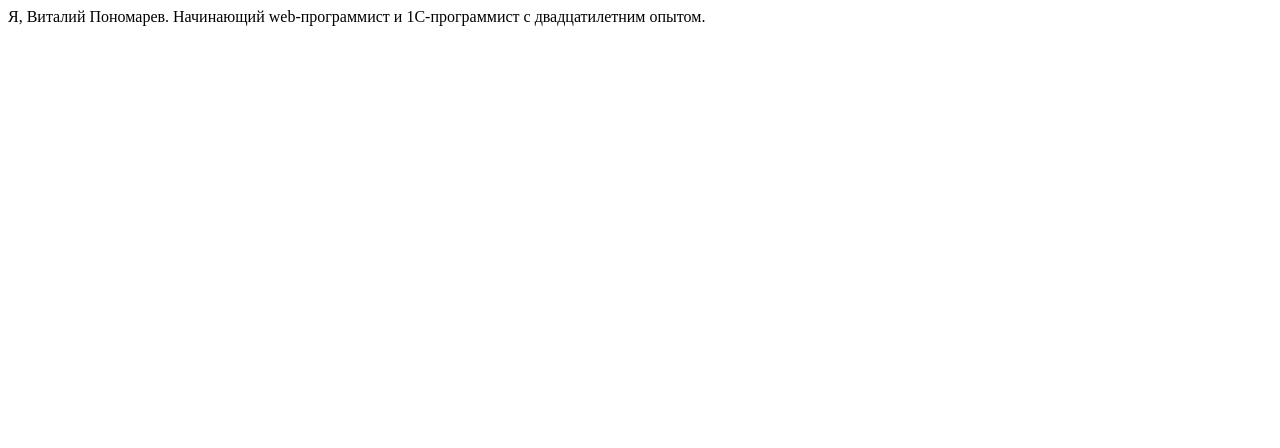
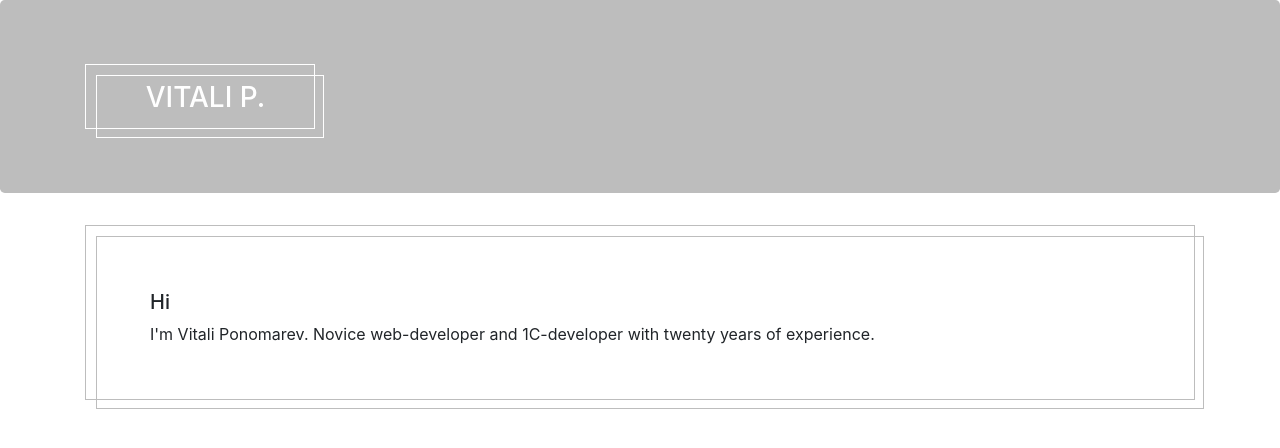
Before and after one commit to Vitlick/profile, a plain HTML site: page index.html in a window 1280 px wide. Drawn offline with nearby package versions, Linux system fonts and the light colour scheme.

Commit message:
краткое описание, стилизация

```diff
--- a/index.html
+++ b/index.html
@@ -4,11 +4,45 @@
     <meta charset="UTF-8">
     <meta http-equiv="X-UA-Compatible" content="IE=edge">
     <meta name="viewport" content="width=device-width, initial-scale=1.0">
-    <title>Document</title>
+    <!-- https://getbootstrap.com/docs/4.5/getting-started/introduction/ -->
+    <link rel="stylesheet" href="https://cdn.jsdelivr.net/npm/bootstrap@4.5.3/dist/css/bootstrap.min.css" integrity="sha384-TX8t27EcRE3e/ihU7zmQxVncDAy5uIKz4rEkgIXeMed4M0jlfIDPvg6uqKI2xXr2" crossorigin="anonymous">
+
+    <link rel="stylesheet" href="style.css">
+    <title>vitali-p</title>
 </head>
 <body>
-    <div class="">
-        Я, Виталий Пономарев. Начинающий web-программист и 1С-программист с двадцатилетним опытом.
+
+
+    <div class="jumbotron bg-color">
+
+        <div class="container">
+
+
+            <div class="tm-brand-box">
+
+                <div class="tm-double-border-1">
+                    <div class="tm-double-border-2">
+                        <h3>
+                            VITALI P.
+                        </h3>
+                    </div>
+                </div>
+            </div>
+        </div>
     </div>
+
+    <section class="container">
+        <div class="tm-double-border-1 bd-color">
+            <div class="tm-double-border-2 bd-color">
+                <div class="m-5">
+                    <h5>Hi</h5>
+                    <p>
+                        I'm Vitali Ponomarev. Novice web-developer and 1C-developer with twenty years of experience.
+                    </p>
+                </div>
+            </div>
+        </div>
+
+    </section>
 </body>
 </html>
--- /dev/null
+++ b/style.css
@@ -0,0 +1,34 @@
+.tm-double-border-1,
+.tm-double-border-2 {
+  border: 1px solid #fff;
+  position: relative;
+  /* border-color: #cdcecf; */
+}
+
+.tm-double-border-2 {
+  top: 10px;
+  left: 10px;
+  padding: 5px 14px 14px 5px;
+}
+
+.tm-brand-box {
+    box-sizing: content-box;
+    max-width: 230px;
+    min-height: 60px;
+    color: white;
+    text-align: center;
+  }
+
+.box-left-top{
+    position: absolute;
+    left: 20px;
+    top: 20px;
+}
+
+.bg-color {
+    background-color: #bdbdbd;
+}
+
+.bd-color{
+    border-color: #bdbdbd;
+}
```
